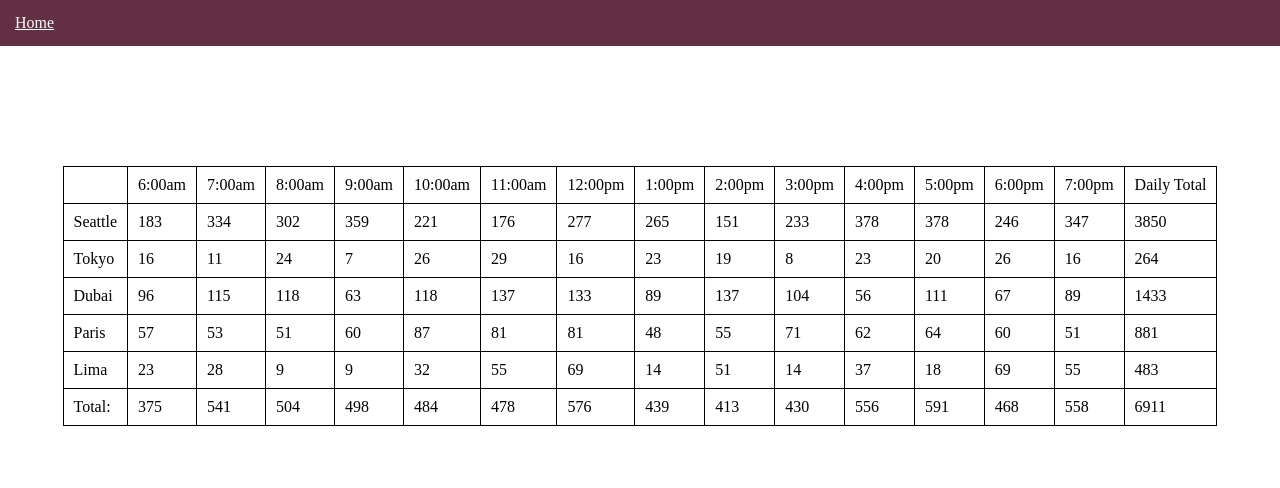
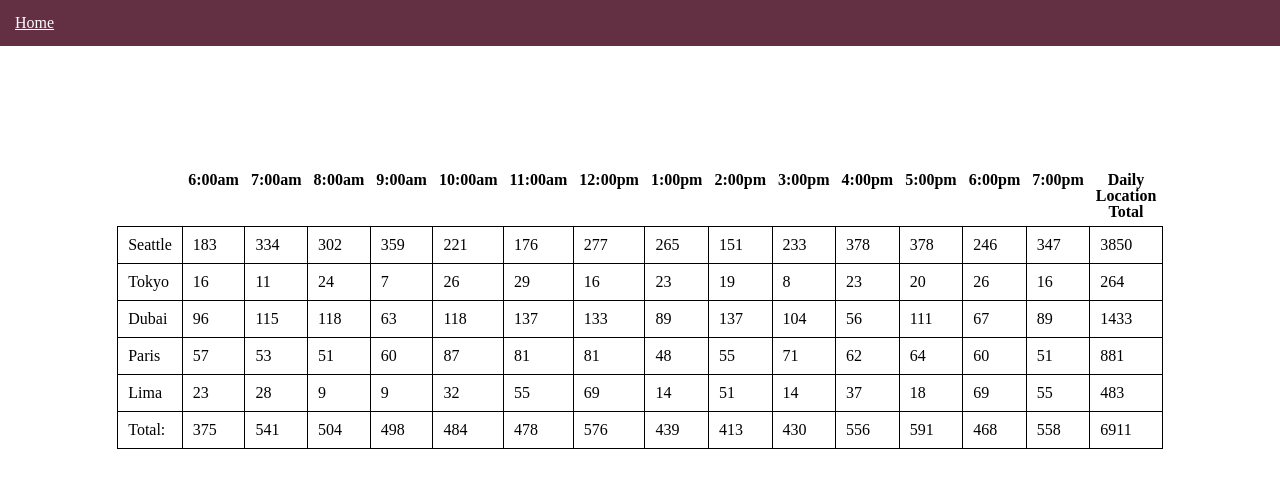
Before and after one commit to 0nyxd3v/stand, a plain HTML site: page sales.html in a window 1280 px wide. Drawn offline with Linux system fonts and the light colour scheme.

Commit message:
added pading and font-weight on table

```diff
--- a/css/style.css
+++ b/css/style.css
@@ -16,10 +16,6 @@ section {
   padding: 20px;
 }
 
-section:hover {
-  box-shadow: 0 0 50px black;
-}
-
 
 div {
   color: white;
@@ -33,21 +29,14 @@ div {
   border-radius: 20px;
 }
 
-div:hover {
-  transform: scale(1.01,1.01);
-  box-shadow: 0 0 50px black;
+
+td {
+  padding: 10px;
+  border: 1px solid black;
+  width: 30px
 }
 
-div:active {
-  transform: scale(0.8,0.8);
+th {
+  padding: 6px;
+  font-weight: bold;
 }
-
-ul {
-  margin-top: 20px;
-  list-style-type: disc;
-}
-
-table, th, td {
-  padding: 10px;
-  border: 1px solid black;
-}
--- a/js/app.js
+++ b/js/app.js
@@ -103,7 +103,7 @@ function headerRender() {
     locationTotals[i] = 0;
   }
   let thElem3 = document.createElement('th');
-  thElem3.textContent = 'Daily Total';
+  thElem3.textContent = 'Daily Location Total';
   tableRow.appendChild(thElem3);
 
 }
```
